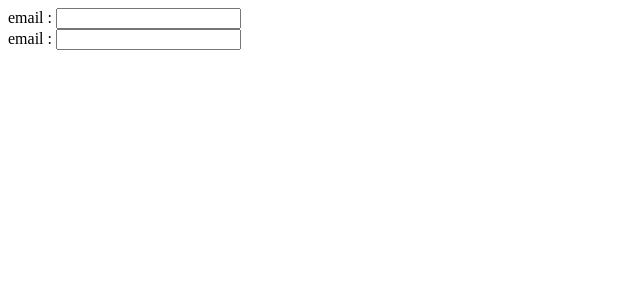
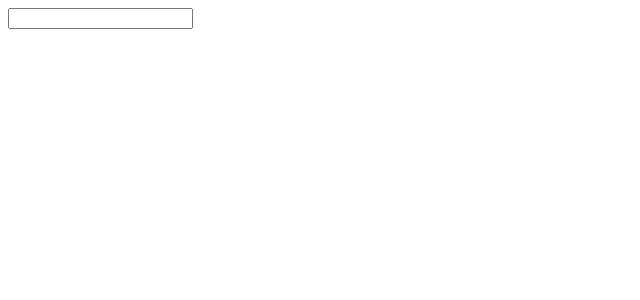
Before and after one commit to nisabmohd/React-Hooks, a React (Create React App) app: page / in a window 1280 px wide. Shown: the top 300 px of the page, without its empty margins (0-640 px from the left). Built offline with nearby package versions, Linux system fonts and the light colour scheme.

Commit message:
useLocalStorage custom Hook

```diff
--- a/src/App.js
+++ b/src/App.js
@@ -3,7 +3,8 @@
 
 // import { Box } from "./Box";
 import { ThemeProvider } from "./context/ThemeContext";
-import UseIdDemo from "./UseIdDemo";
+// import UseIdDemo from "./UseIdDemo";
+import UseLocalSrorageDemo from "./UseLocalSrorageDemo";
 // import { UseTransitionDemo } from "./UseTransitionDemo";
 // import { UseMemoDemo } from "./UseMemoDemo";
 // import { UseRefDemo } from "./UseRefDemo";
@@ -20,7 +21,9 @@ function App() {
         {/* <UseMemoDemo/> */}
         {/* <UseTransitionDemo/> */}
         {/* <UseDebugValueDemo/> */}
-        <UseIdDemo/>
+        {/* <UseIdDemo/> */}
+
+        <UseLocalSrorageDemo />
       </div>
     </ThemeProvider>
   );
--- /dev/null
+++ b/src/UseLocalSrorageDemo.js
@@ -0,0 +1,12 @@
+import React from 'react'
+import useLocalStorage from './hooks/useLocalStorage'
+
+export default function UseLocalSrorageDemo() {
+    const [value, setValue] = useLocalStorage('name', '')
+    return (
+        <>
+            <div>{value}</div>
+            <input type="text" onChange={e => setValue(e.target.value)} />
+        </>
+    )
+}
--- /dev/null
+++ b/src/hooks/useLocalStorage.js
@@ -0,0 +1,14 @@
+import { useEffect, useState } from 'react'
+
+export default function useLocalStorage(key, initialValue) {
+    const [value, setValue] = useState(() => {
+        const savedValue = JSON.parse(localStorage.getItem(key))
+        if (!savedValue) return initialValue
+        if (savedValue instanceof Function) return savedValue()
+        return savedValue
+    })
+    useEffect(() => {
+        localStorage.setItem(key, JSON.stringify(value))
+    }, [key, value])
+    return [value, setValue]
+}
```
